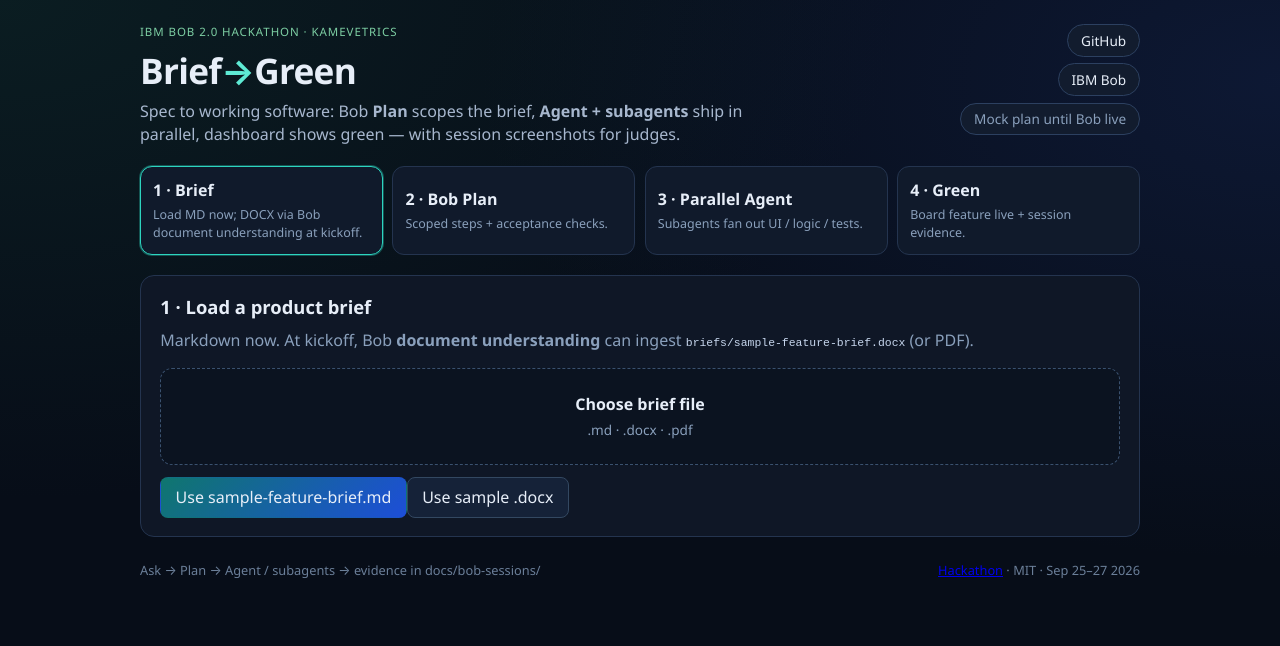
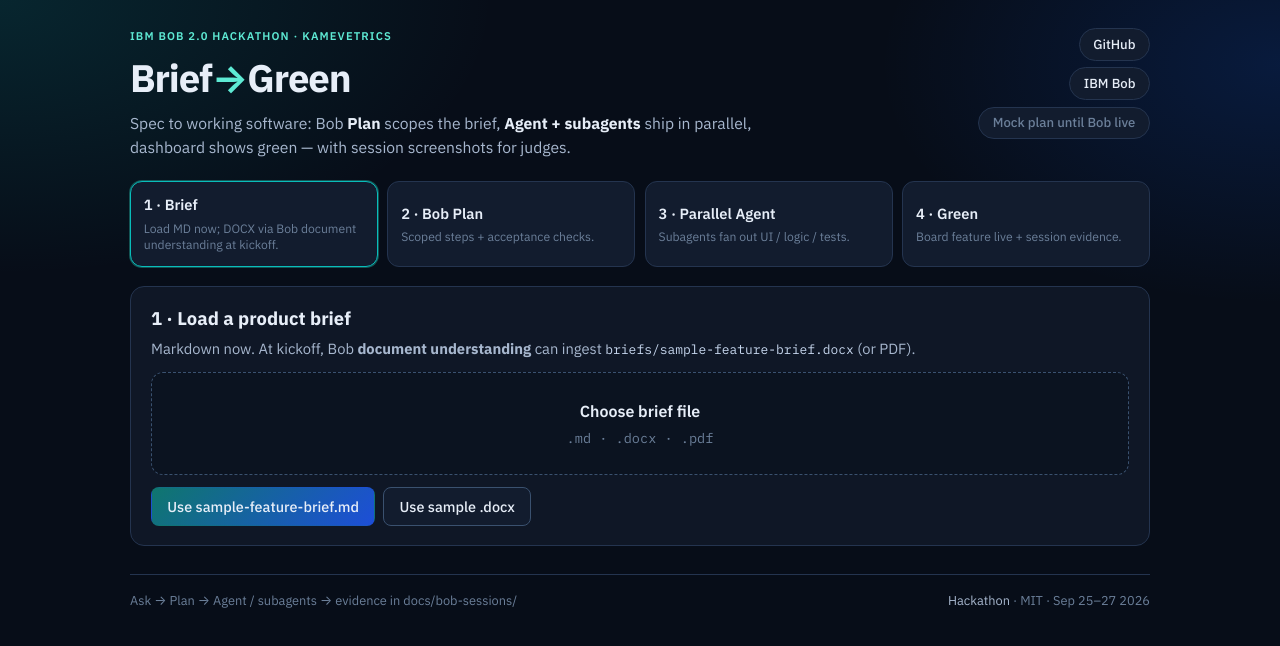
Before and after one commit to KAMEVETRICS/brief-to-green, a React (Vite) app in the folder apps/brief-green/: page / in a window 1280 px wide. Shown: the top 646 px of the page. Built offline with nearby package versions, Linux system fonts and the light colour scheme.

Commit message:
polish(brief-green): IBM-ish dark theme + metrics styles

```diff
--- a/apps/brief-green/src/index.css
+++ b/apps/brief-green/src/index.css
@@ -1,69 +1,478 @@
 :root {
-  font-family: "Segoe UI", system-ui, -apple-system, sans-serif;
-  color: #e7eef8;
-  background: #070d18;
-  line-height: 1.45;
+  --bg: #070d18;
+  --bg-panel: #0f1726;
+  --bg-elevated: #121c2e;
+  --border: #24344f;
+  --border-strong: #3a516f;
+  --text: #e7eef8;
+  --text-muted: #a7b7ce;
+  --text-dim: #6b7f99;
+  --ibm-blue: #0f62fe;
+  --teal: #08bdba;
+  --teal-bright: #5eead4;
+  --green: #34d399;
+  --font: "IBM Plex Sans", "Segoe UI", system-ui, -apple-system, sans-serif;
+  --mono: "IBM Plex Mono", "SF Mono", ui-monospace, monospace;
+  font-family: var(--font);
+  color: var(--text);
+  background: var(--bg);
+  line-height: 1.5;
+  font-synthesis: none;
+  text-rendering: optimizeLegibility;
+  -webkit-font-smoothing: antialiased;
 }
+
 * { box-sizing: border-box; }
+
 body {
   margin: 0;
   min-height: 100vh;
   background:
-    radial-gradient(900px 500px at 0% 0%, #123d3555, transparent),
-    radial-gradient(800px 480px at 100% 10%, #1a2f6b55, transparent),
-    #070d18;
+    radial-gradient(900px 500px at 0% 0%, rgba(8, 189, 186, 0.14), transparent 55%),
+    radial-gradient(800px 480px at 100% 8%, rgba(15, 98, 254, 0.16), transparent 50%),
+    radial-gradient(500px 360px at 50% 100%, rgba(52, 211, 153, 0.06), transparent 45%),
+    var(--bg);
 }
+
 button, input { font: inherit; }
-.shell { max-width: 1040px; margin: 0 auto; padding: 1.5rem 1.25rem 2.5rem; }
-.hero { display: flex; justify-content: space-between; gap: 1rem; align-items: flex-start; margin-bottom: 1.25rem; }
-.eyebrow { margin: 0; text-transform: uppercase; letter-spacing: 0.08em; font-size: 0.72rem; color: #7dcea3; }
-.hero h1 { margin: 0.25rem 0; font-size: 2.2rem; letter-spacing: -0.02em; }
-.accent { color: #5eead4; }
-.lede { margin: 0; max-width: 40rem; color: #a7b7ce; }
-.hero-meta { display: flex; flex-direction: column; gap: 0.4rem; align-items: flex-end; }
-.pill { display: inline-block; text-decoration: none; color: #e7eef8; border: 1px solid #2c4060; background: #121c2e; border-radius: 999px; padding: 0.35rem 0.8rem; font-size: 0.85rem; }
-.pill.muted { color: #8aa0bc; }
-.rail { display: grid; grid-template-columns: repeat(4, minmax(0, 1fr)); gap: 0.6rem; margin-bottom: 1.25rem; }
+
+.shell {
+  max-width: 1060px;
+  margin: 0 auto;
+  padding: 1.75rem 1.25rem 2.75rem;
+}
+
+.hero {
+  display: flex;
+  justify-content: space-between;
+  gap: 1.25rem;
+  align-items: flex-start;
+  margin-bottom: 1.35rem;
+}
+
+.eyebrow {
+  margin: 0;
+  text-transform: uppercase;
+  letter-spacing: 0.1em;
+  font-size: 0.7rem;
+  font-weight: 600;
+  color: var(--teal-bright);
+}
+
+.hero h1 {
+  margin: 0.3rem 0;
+  font-size: clamp(2rem, 4vw, 2.4rem);
+  letter-spacing: -0.03em;
+  font-weight: 700;
+}
+
+.accent { color: var(--teal-bright); }
+
+.lede {
+  margin: 0;
+  max-width: 40rem;
+  color: var(--text-muted);
+  font-size: 0.98rem;
+}
+
+.lede strong { color: var(--text); }
+
+.hero-meta {
+  display: flex;
+  flex-direction: column;
+  gap: 0.4rem;
+  align-items: flex-end;
+}
+
+.pill {
+  display: inline-block;
+  text-decoration: none;
+  color: var(--text);
+  border: 1px solid var(--border);
+  background: var(--bg-elevated);
+  border-radius: 999px;
+  padding: 0.35rem 0.85rem;
+  font-size: 0.82rem;
+  font-weight: 500;
+  transition: border-color 0.15s ease;
+}
+
+.pill:hover { border-color: var(--teal); }
+.pill.muted { color: var(--text-dim); }
+
+.rail {
+  display: grid;
+  grid-template-columns: repeat(4, minmax(0, 1fr));
+  gap: 0.6rem;
+  margin-bottom: 1.15rem;
+}
+
 @media (max-width: 800px) {
   .rail { grid-template-columns: 1fr 1fr; }
   .hero { flex-direction: column; }
-  .hero-meta { align-items: flex-start; }
+  .hero-meta { align-items: flex-start; flex-direction: row; flex-wrap: wrap; }
 }
-.step { text-align: left; background: #101a2b; border: 1px solid #24344f; border-radius: 12px; padding: 0.75rem; color: inherit; cursor: pointer; }
-.step.active { border-color: #2dd4bf; box-shadow: 0 0 0 1px #2dd4bf55; }
-.step-label { display: block; font-weight: 600; margin-bottom: 0.25rem; }
-.step-blurb { display: block; font-size: 0.78rem; color: #8aa0bc; }
+
+.step {
+  text-align: left;
+  background: var(--bg-elevated);
+  border: 1px solid var(--border);
+  border-radius: 12px;
+  padding: 0.8rem;
+  color: inherit;
+  cursor: pointer;
+  transition: border-color 0.15s ease, box-shadow 0.15s ease;
+}
+
+.step:hover { border-color: var(--border-strong); }
+
+.step.active {
+  border-color: var(--teal);
+  box-shadow: 0 0 0 1px rgba(45, 212, 191, 0.35);
+}
+
+.step-label {
+  display: block;
+  font-weight: 600;
+  margin-bottom: 0.25rem;
+  font-size: 0.92rem;
+}
+
+.step-blurb {
+  display: block;
+  font-size: 0.76rem;
+  color: var(--text-dim);
+  line-height: 1.35;
+}
+
+.metrics {
+  display: grid;
+  grid-template-columns: repeat(4, minmax(0, 1fr));
+  gap: 0.65rem;
+  margin-bottom: 1.15rem;
+}
+
+@media (max-width: 800px) {
+  .metrics { grid-template-columns: 1fr 1fr; }
+}
+
+.metric {
+  background: linear-gradient(160deg, #0f241f, var(--bg-panel) 60%);
+  border: 1px solid rgba(52, 211, 153, 0.35);
+  border-radius: 12px;
+  padding: 0.85rem 0.95rem;
+  display: flex;
+  flex-direction: column;
+  gap: 0.15rem;
+}
+
+.metric-label {
+  font-size: 0.72rem;
+  text-transform: uppercase;
+  letter-spacing: 0.06em;
+  color: var(--text-dim);
+  font-weight: 600;
+}
+
+.metric-value {
+  font-family: var(--mono);
+  font-size: 1.45rem;
+  font-weight: 500;
+  color: var(--teal-bright);
+  letter-spacing: -0.02em;
+}
+
+.metric-note {
+  font-size: 0.75rem;
+  color: var(--text-muted);
+}
+
 .panels { display: flex; flex-direction: column; gap: 1rem; }
-.card.panel { background: #0f1726; border: 1px solid #24344f; border-radius: 14px; padding: 1.1rem 1.2rem; }
-.panel-head { display: flex; justify-content: space-between; align-items: center; gap: 0.75rem; flex-wrap: wrap; }
-.panel h2 { margin: 0 0 0.5rem; font-size: 1.15rem; }
+
+.card.panel {
+  background: var(--bg-panel);
+  border: 1px solid var(--border);
+  border-radius: 14px;
+  padding: 1.15rem 1.25rem;
+}
+
+.panel-head {
+  display: flex;
+  justify-content: space-between;
+  align-items: flex-start;
+  gap: 0.75rem;
+  flex-wrap: wrap;
+  margin-bottom: 0.35rem;
+}
+
+.panel h2 {
+  margin: 0 0 0.35rem;
+  font-size: 1.15rem;
+  font-weight: 650;
+}
+
 .panel-head h2 { margin: 0; }
-.hint { color: #8aa0bc; margin-top: 0; }
-.tag { font-size: 0.75rem; color: #9fb0c7; border: 1px solid #334861; border-radius: 999px; padding: 0.2rem 0.55rem; }
-.tag.ok { color: #5eead4; border-color: #2dd4bf66; }
-.drop { display: flex; flex-direction: column; align-items: center; justify-content: center; gap: 0.25rem; border: 1.5px dashed #3a516f; border-radius: 12px; padding: 1.5rem; margin: 0.75rem 0; cursor: pointer; background: #0b1320; }
+
+.hint {
+  color: var(--text-muted);
+  margin: 0.25rem 0 0.75rem;
+  font-size: 0.92rem;
+}
+
+.hint.tight { margin: 0.2rem 0 0; font-size: 0.82rem; }
+
+.tag {
+  font-size: 0.72rem;
+  font-family: var(--mono);
+  color: var(--text-muted);
+  border: 1px solid var(--border-strong);
+  border-radius: 999px;
+  padding: 0.2rem 0.6rem;
+  white-space: nowrap;
+}
+
+.tag.ok {
+  color: var(--teal-bright);
+  border-color: rgba(45, 212, 191, 0.45);
+}
+
+.drop {
+  display: flex;
+  flex-direction: column;
+  align-items: center;
+  justify-content: center;
+  gap: 0.3rem;
+  border: 1.5px dashed var(--border-strong);
+  border-radius: 12px;
+  padding: 1.6rem;
+  margin: 0.75rem 0;
+  cursor: pointer;
+  background: #0b1320;
+  transition: border-color 0.15s ease, background 0.15s ease;
+}
+
+.drop:hover {
+  border-color: var(--teal);
+  background: #0d1a28;
+}
+
 .drop input { display: none; }
 .drop-title { font-weight: 600; }
-.drop-sub { font-size: 0.85rem; color: #8aa0bc; }
-.btn { display: inline-block; border: 1px solid #334861; background: #152238; color: #e7eef8; border-radius: 8px; padding: 0.5rem 0.9rem; cursor: pointer; text-decoration: none; }
-.btn.primary { background: linear-gradient(135deg, #0f766e, #1d4ed8); border-color: transparent; }
+.drop-sub { font-size: 0.85rem; color: var(--text-dim); font-family: var(--mono); }
+
+.drop-actions {
+  display: flex;
+  flex-wrap: wrap;
+  gap: 0.5rem;
+}
+
+.btn {
+  display: inline-block;
+  border: 1px solid var(--border-strong);
+  background: var(--bg-elevated);
+  color: var(--text);
+  border-radius: 8px;
+  padding: 0.5rem 0.95rem;
+  cursor: pointer;
+  text-decoration: none;
+  font-weight: 500;
+  font-size: 0.9rem;
+  transition: border-color 0.15s ease, opacity 0.15s ease;
+}
+
+.btn:hover { border-color: var(--teal); }
+
+.btn.primary {
+  background: linear-gradient(135deg, #0f766e, #1d4ed8);
+  border-color: transparent;
+}
+
+.btn.primary:hover { border-color: transparent; opacity: 0.92; }
+
 .btn:disabled { opacity: 0.6; cursor: wait; }
-.selected { margin: 0.75rem 0 0; color: #7dcea3; }
-.plan-title { margin: 0.5rem 0; color: #5eead4; }
-.checks { margin: 0.4rem 0 0; padding-left: 1.1rem; color: #c5d4ea; }
-.checks.done li::marker { color: #34d399; }
-.lanes { display: grid; grid-template-columns: repeat(3, minmax(0, 1fr)); gap: 0.75rem; margin-top: 0.9rem; }
+
+.selected {
+  margin: 0.85rem 0 0;
+  color: var(--teal-bright);
+  font-size: 0.92rem;
+}
+
+.plan-title {
+  margin: 0.35rem 0;
+  color: var(--teal-bright);
+  font-size: 1.2rem;
+}
+
+.plan-summary { margin: 0 0 1rem; color: var(--text-muted); }
+
+.section-label {
+  margin: 0.85rem 0 0.45rem;
+  font-size: 0.78rem;
+  text-transform: uppercase;
+  letter-spacing: 0.07em;
+  color: var(--text-dim);
+  font-weight: 600;
+}
+
+.plan-steps {
+  list-style: none;
+  margin: 0;
+  padding: 0;
+  display: flex;
+  flex-direction: column;
+  gap: 0.45rem;
+}
+
+.plan-steps li {
+  display: flex;
+  gap: 0.65rem;
+  align-items: flex-start;
+  background: var(--bg-elevated);
+  border: 1px solid var(--border);
+  border-radius: 8px;
+  padding: 0.55rem 0.7rem;
+}
+
+.step-num {
+  flex-shrink: 0;
+  width: 1.4rem;
+  height: 1.4rem;
+  display: grid;
+  place-items: center;
+  border-radius: 999px;
+  background: rgba(15, 98, 254, 0.25);
+  border: 1px solid rgba(15, 98, 254, 0.5);
+  font-family: var(--mono);
+  font-size: 0.72rem;
+  font-weight: 500;
+  color: #93c5fd;
+}
+
+.plan-steps strong {
+  display: block;
+  font-size: 0.9rem;
+}
+
+.step-detail {
+  display: block;
+  font-size: 0.8rem;
+  color: var(--text-dim);
+  margin-top: 0.1rem;
+}
+
+.checks {
+  margin: 0.4rem 0 0;
+  padding-left: 1.15rem;
+  color: #c5d4ea;
+}
+
+.checks li { margin-bottom: 0.3rem; }
+.checks.done li::marker { color: var(--green); }
+
+.lanes {
+  display: grid;
+  grid-template-columns: repeat(3, minmax(0, 1fr));
+  gap: 0.75rem;
+  margin-top: 0.9rem;
+}
+
 @media (max-width: 800px) { .lanes { grid-template-columns: 1fr; } }
-.lane { background: #121c2e; border: 1px solid #2a3c5a; border-radius: 10px; padding: 0.75rem; }
-.lane header { display: flex; justify-content: space-between; align-items: center; gap: 0.5rem; }
+
+.lane {
+  background: var(--bg-elevated);
+  border: 1px solid var(--border);
+  border-radius: 10px;
+  padding: 0.8rem;
+  transition: border-color 0.2s ease;
+}
+
+.lane header {
+  display: flex;
+  justify-content: space-between;
+  align-items: center;
+  gap: 0.5rem;
+}
+
 .lane h3 { margin: 0; font-size: 0.95rem; }
-.lane .mode { margin: 0.35rem 0; font-size: 0.78rem; color: #7dcea3; }
-.badge { text-transform: uppercase; font-size: 0.65rem; letter-spacing: 0.06em; border-radius: 999px; padding: 0.15rem 0.45rem; }
+
+.lane .mode {
+  margin: 0.4rem 0 0.25rem;
+  font-size: 0.72rem;
+  font-family: var(--mono);
+  color: var(--teal-bright);
+}
+
+.lane-detail {
+  margin: 0 0 0.5rem;
+  font-size: 0.85rem;
+  color: var(--text-muted);
+}
+
+.lane-steps {
+  margin: 0;
+  padding-left: 1rem;
+  font-size: 0.78rem;
+  color: var(--text-dim);
+}
+
+.lane-steps li { margin-bottom: 0.15rem; }
+
+.badge {
+  text-transform: uppercase;
+  font-size: 0.62rem;
+  font-family: var(--mono);
+  letter-spacing: 0.06em;
+  border-radius: 999px;
+  padding: 0.18rem 0.5rem;
+  font-weight: 500;
+}
+
 .badge.pending { background: #1f2937; color: #9ca3af; }
 .badge.running { background: #1e3a5f; color: #93c5fd; }
 .badge.done { background: #064e3b; color: #6ee7b7; }
-.lane.status-running { border-color: #3b82f6; }
-.lane.status-done { border-color: #34d39966; }
-.green { border-color: #34d39955; background: linear-gradient(180deg, #0f241f, #0f1726 40%); }
-.foot { margin-top: 1.5rem; display: flex; justify-content: space-between; gap: 1rem; flex-wrap: wrap; color: #6b7f99; font-size: 0.8rem; }
-code { font-size: 0.88em; color: #c7d7ee; }
+
+.lane.status-running {
+  border-color: #3b82f6;
+  box-shadow: 0 0 0 1px rgba(59, 130, 246, 0.2);
+}
+
+.lane.status-done { border-color: rgba(52, 211, 153, 0.45); }
+
+.green {
+  border-color: rgba(52, 211, 153, 0.4);
+  background: linear-gradient(180deg, #0f241f, var(--bg-panel) 45%);
+}
+
+.green-lede { color: var(--text-muted); margin-top: 0.35rem; }
+
+.green-actions {
+  display: flex;
+  flex-wrap: wrap;
+  gap: 0.5rem;
+  margin-top: 1rem;
+}
+
+.foot {
+  margin-top: 1.75rem;
+  display: flex;
+  justify-content: space-between;
+  gap: 1rem;
+  flex-wrap: wrap;
+  color: var(--text-dim);
+  font-size: 0.8rem;
+  padding-top: 1rem;
+  border-top: 1px solid var(--border);
+}
+
+.foot a {
+  color: var(--text-muted);
+  text-decoration: none;
+}
+
+.foot a:hover { color: var(--teal-bright); }
+
+code {
+  font-family: var(--mono);
+  font-size: 0.88em;
+  color: #c7d7ee;
+}
```
